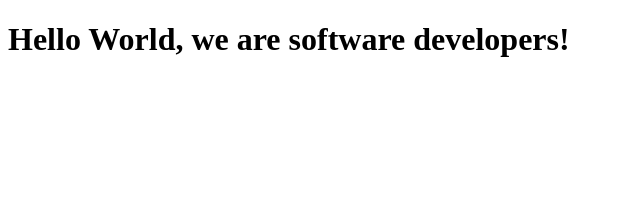
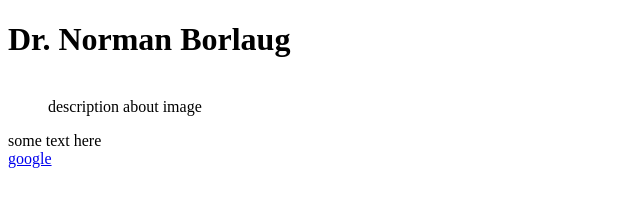
Before and after one commit to johnie261/Ghulam-John, a plain HTML site: page index.html in a window 1280 px wide. Shown: the whole page, without its empty margins (0-640 px from the left). Drawn offline with Linux system fonts and the light colour scheme.

Commit message:
images created

```diff
--- a/index.html
+++ b/index.html
@@ -7,7 +7,16 @@
   </head>
 
   <body>
-    <h1>Hello World, we are software developers!</h1>
+    <main id="main">
+      <h1 id="title">Dr. Norman Borlaug</h1>
+      <p></p>
+     <figure id="img-div">
+      <img src="" alt="" id="image">
+      <figcaption id="img-caption">description about image</figcaption>
+     </figure>
+     <section id="tribute-info">some text here</section>
+     <a href="google.com" target="_blank" id="tribute-link">google</a>
+    </main>
     <script src="https://cdn.freecodecamp.org/testable-projects-fcc/v1/bundle.js"></script>
 
     <!--
```
